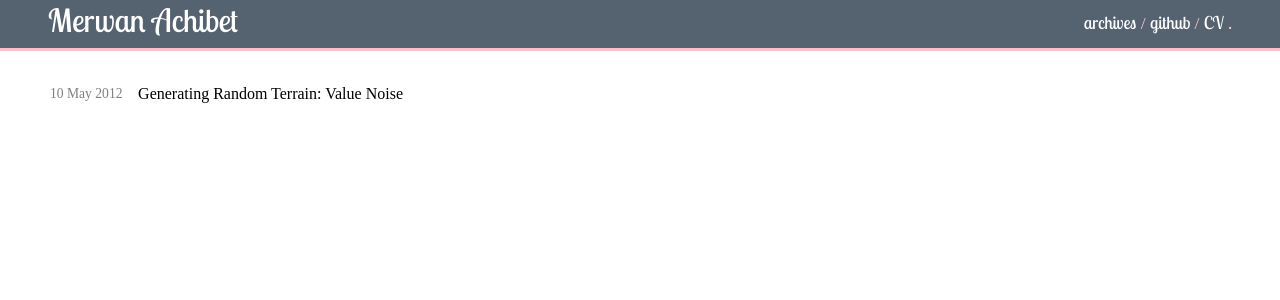
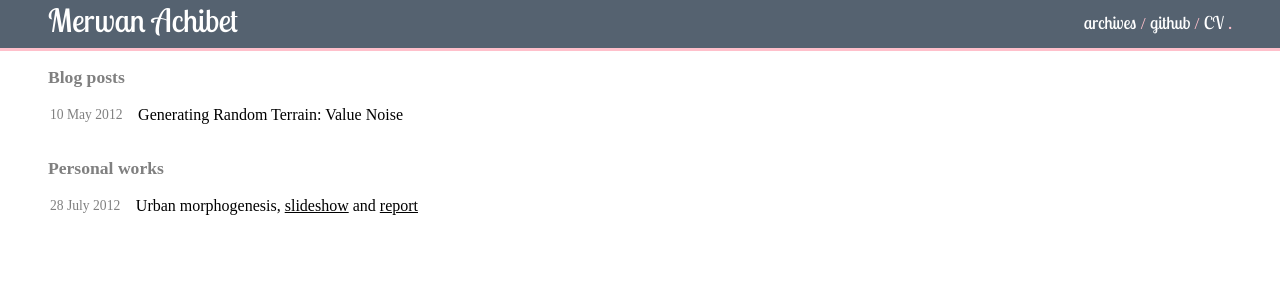
Before and after one commit to merwaaan/merwaaan.github.com, a Jekyll site: the page built from index.html, in a window 1280 px wide. Shown: the top 300 px of the page. Built offline with Jekyll 4.4.1, drawn with Linux system fonts in a browser that asks for light colours; some web fonts are replaced; Markdown is read by kramdown in place of the engine named in the settings.

```diff
--- a/css/screen.css
+++ b/css/screen.css
@@ -150,6 +150,15 @@
 	margin-bottom: 2em;
 }
 
-#articles tr td {
+#articles tr td, #projects tr td {
 	padding-right: 1em;
 }
+
+#projects a {
+    text-decoration: underline;
+}
+
+h5 {
+    font-size: 110%;
+    color: grey;
+}
--- a/index.html
+++ b/index.html
@@ -2,6 +2,8 @@
 layout: default
 title: Blog
 ---
+
+<h5>Blog posts</h5>
 
 <table id="articles">
   {% for post in site.posts %}
@@ -11,3 +13,12 @@
   </tr>
   {% endfor %}
 </table>
+
+<h5>Personal works</h5>
+
+<table id="projects">
+  <tr>
+    <td class="soft">28 July 2012</td>
+    <td>Urban morphogenesis, <a href="http://merwaaan.github.com/city">slideshow</a> and <a href="http://merwaaan.github.com/city/rapport.pdf">report</a></td>
+  </tr>
+</table>
```
Also changed, not shown: archives.html (+11 -0 lines).
